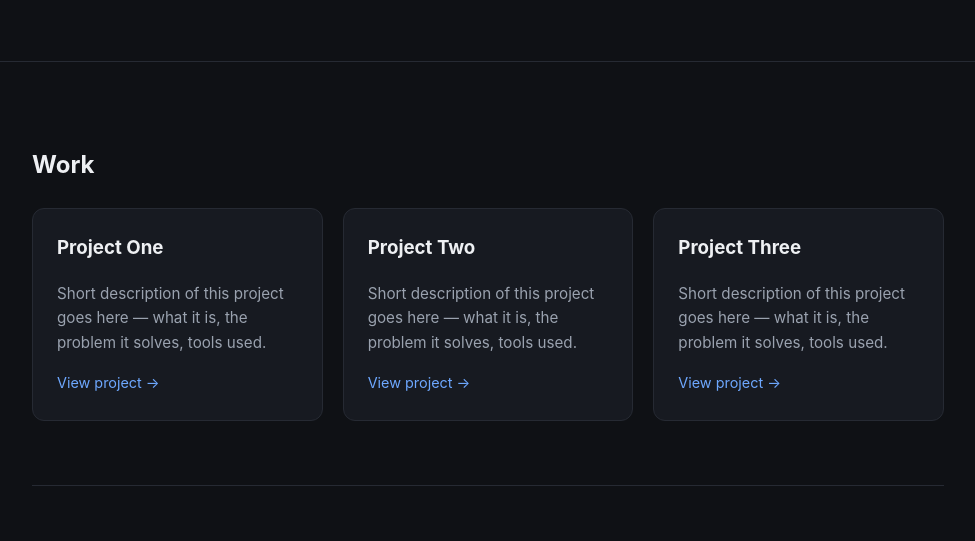
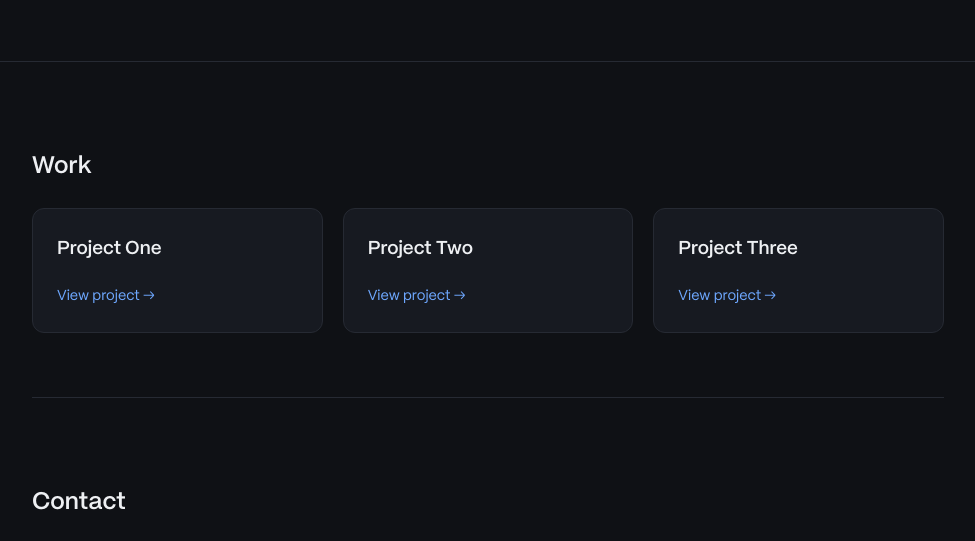
Before and after one commit to focustender/focustender, a plain HTML site: page index.html in a window 1280 px wide. Shown: the part 235-776 px from the top of the page, without its empty margins (152-1127 px from the left). Drawn offline with Linux system fonts and the light colour scheme.

Commit message:
add PPMori, github link fix, gitignore

```diff
--- a/index.html
+++ b/index.html
@@ -19,17 +19,17 @@
     <div class="grid">
       <article class="card">
         <h3>Project One</h3>
-        <p>Short description of this project goes here — what it is, the problem it solves, tools used.</p>
+        <p></p>
         <a href="#" class="link">View project &rarr;</a>
       </article>
       <article class="card">
         <h3>Project Two</h3>
-        <p>Short description of this project goes here — what it is, the problem it solves, tools used.</p>
+        <p></p>
         <a href="#" class="link">View project &rarr;</a>
       </article>
       <article class="card">
         <h3>Project Three</h3>
-        <p>Short description of this project goes here — what it is, the problem it solves, tools used.</p>
+        <p></p>
         <a href="#" class="link">View project &rarr;</a>
       </article>
     </div>
@@ -41,7 +41,7 @@
     <p>
       <a href="mailto:iancastorillo@gmail.com">iancastorillo@gmail.com</a>
       &nbsp;·&nbsp;
-      <a href="https://github.com/" target="_blank" rel="noopener">GitHub</a>
+      <a href="https://github.com/focustender" target="_blank" rel="noopener">GitHub</a>
       &nbsp;·&nbsp;
       <a href="https://linkedin.com/" target="_blank" rel="noopener">LinkedIn</a>
     </p>
--- a/style.css
+++ b/style.css
@@ -9,9 +9,24 @@
 
 * { box-sizing: border-box; }
 
+@font-face {
+  font-family: 'PPMori';
+  src: url('fonts/PPMori-Regular.otf') format('opentype');
+  font-weight: 400;
+  font-style: normal;
+}
+
+@font-face {
+  font-family: 'PPMori';
+  src: url('fonts/PPMori-Semibold.otf') format('opentype');
+  font-weight: 600;
+  font-style: normal;
+}
+
+
 body {
   margin: 0;
-  font-family: -apple-system, BlinkMacSystemFont, "Segoe UI", Helvetica, Arial, sans-serif;
+  font-family: 'PPMori', sans-serif;
   background: var(--bg);
   color: var(--text);
   line-height: 1.6;
```
Also changed, not shown: fonts/PPMori-Regular.otf (added), fonts/PPMori-Semibold.otf (added), 1 other file.
